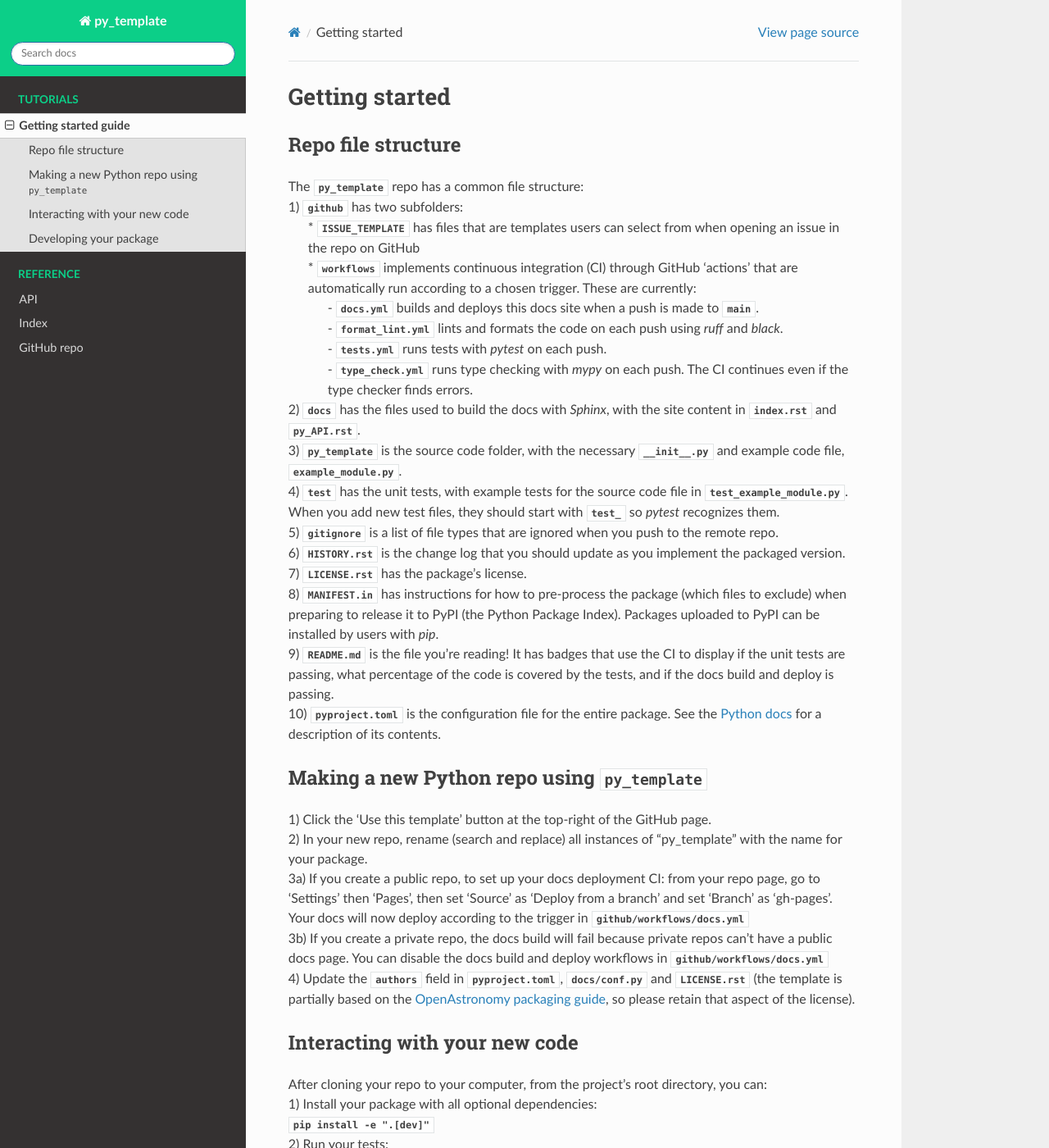
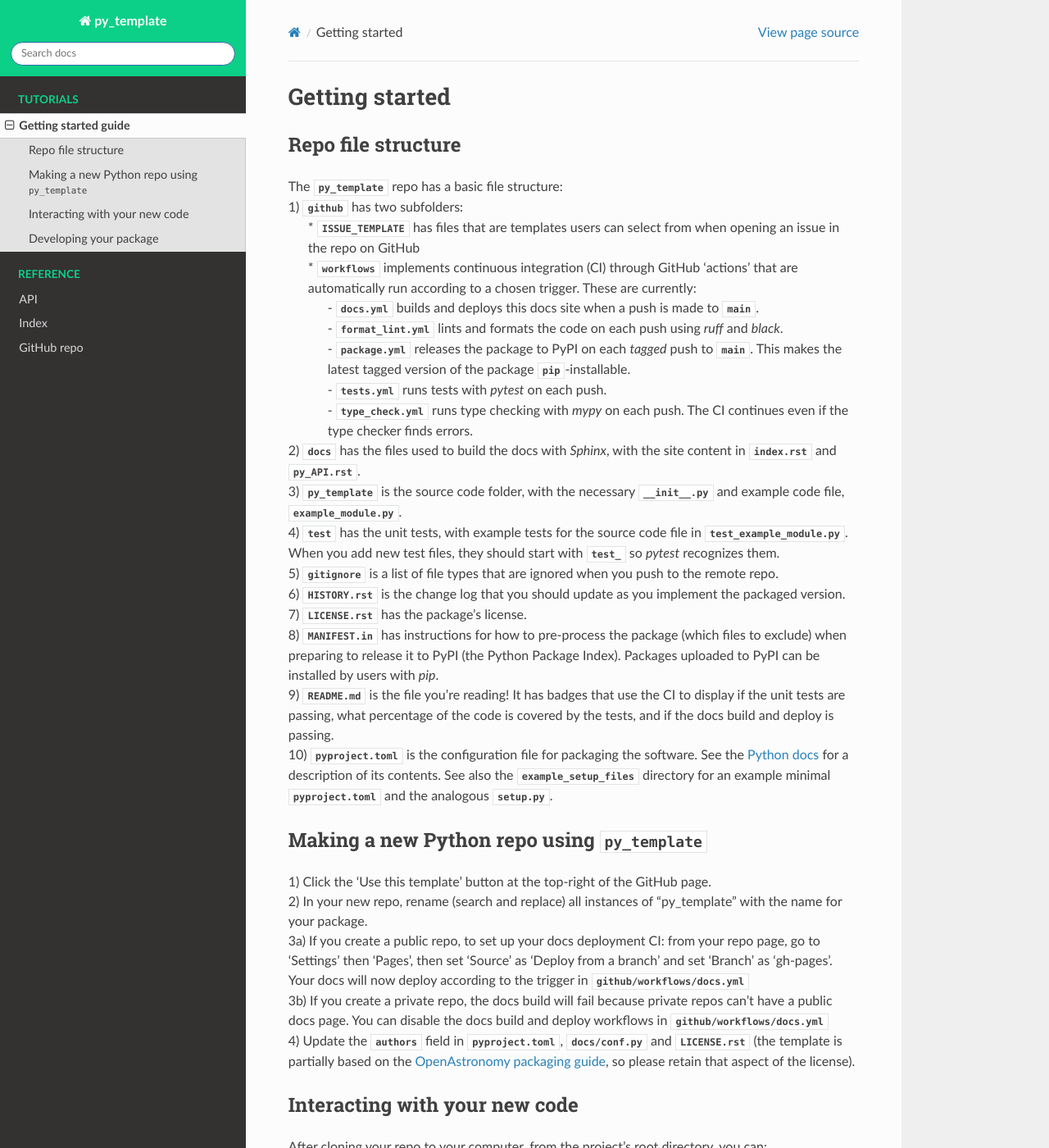
Before and after one commit to CCA-Software-Group/py_template, a Sphinx documentation site: the page built from docs/getting_started.rst, in a window 1280 px wide and 1400 px high. Shown: the whole window at 82% size. Built offline with Sphinx 7.4.7 and the Read the Docs theme 2.0.0, drawn with Linux system fonts in a browser that asks for light colours.

Commit message:
docs: update getting started guide

```diff
--- a/docs/getting_started.rst
+++ b/docs/getting_started.rst
@@ -3,12 +3,13 @@
 
 Repo file structure
 -------------------
-| The `py_template` repo has a common file structure:
+| The `py_template` repo has a basic file structure:
 | 1) `.github` has two subfolders:
 |   * `ISSUE_TEMPLATE` has files that are templates users can select from when opening an issue in the repo on GitHub
 |   * `workflows` implements continuous integration (CI) through GitHub 'actions' that are automatically run according to a chosen trigger. These are currently:
 |        - `docs.yml` builds and deploys this docs site when a push is made to `main`.
 |        - `format_lint.yml` lints and formats the code on each push using *ruff* and *black*.
+|        - `package.yml` releases the package to PyPI on each *tagged* push to `main`. This makes the latest tagged version of the package `pip`-installable.
 |        - `tests.yml` runs tests with *pytest* on each push.
 |        - `type_check.yml` runs type checking with *mypy* on each push. The CI continues even if the type checker finds errors.
 | 2) `docs` has the files used to build the docs with *Sphinx*, with the site content in `index.rst` and `py_API.rst`.
@@ -19,7 +20,7 @@
 | 7) `LICENSE.rst` has the package's license.
 | 8) `MANIFEST.in` has instructions for how to pre-process the package (which files to exclude) when preparing to release it to PyPI (the Python Package Index). Packages uploaded to PyPI can be installed by users with *pip*.
 | 9) `README.md` is the file you're reading! It has badges that use the CI to display if the unit tests are passing, what percentage of the code is covered by the tests, and if the docs build and deploy is passing.
-| 10) `pyproject.toml` is the configuration file for the entire package. See the `Python docs <https://packaging.python.org/en/latest/guides/writing-pyproject-toml/>`_ for a description of its contents.
+| 10) `pyproject.toml` is the configuration file for packaging the software. See the `Python docs <https://packaging.python.org/en/latest/guides/writing-pyproject-toml/>`_ for a description of its contents. See also the `example_setup_files` directory for an example minimal `pyproject.toml` and the analogous `setup.py`.
 
 Making a new Python repo using `py_template`
 --------------------------------------------
```
